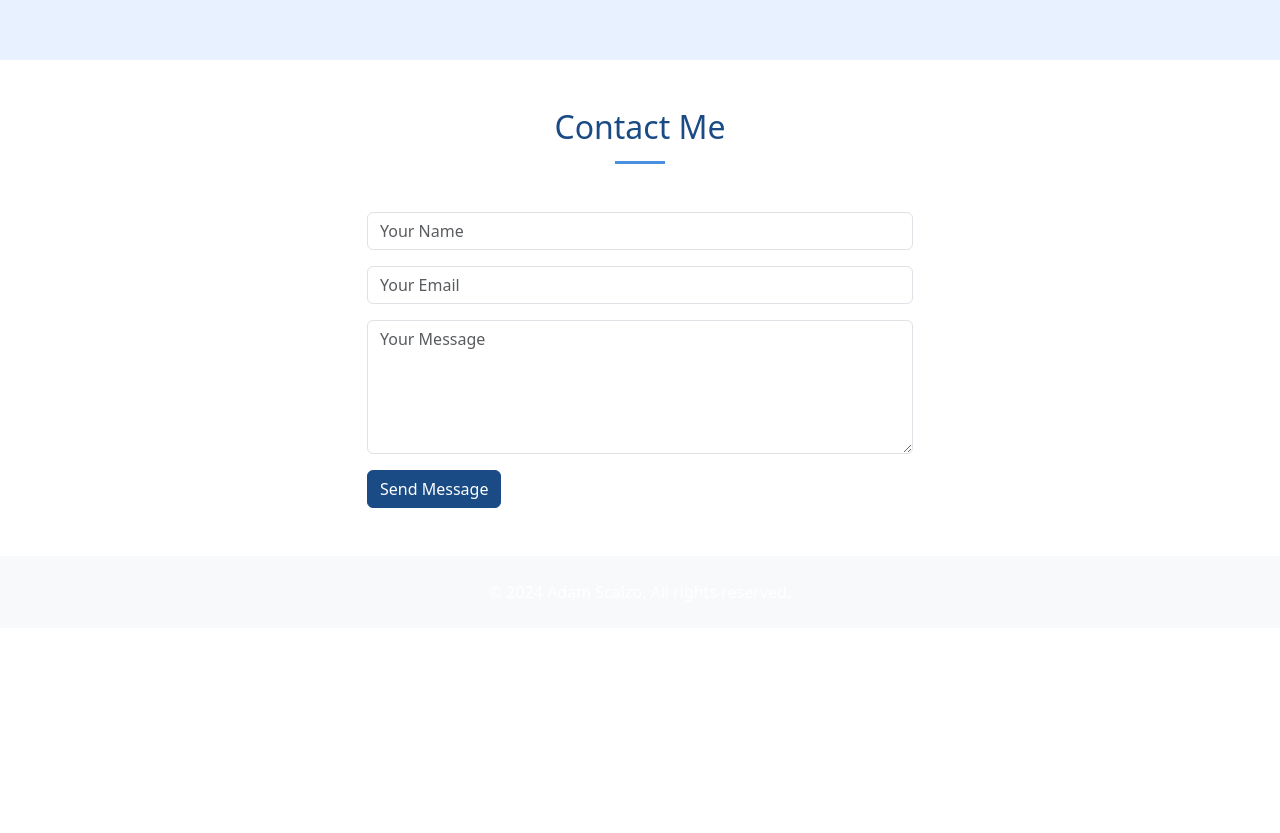
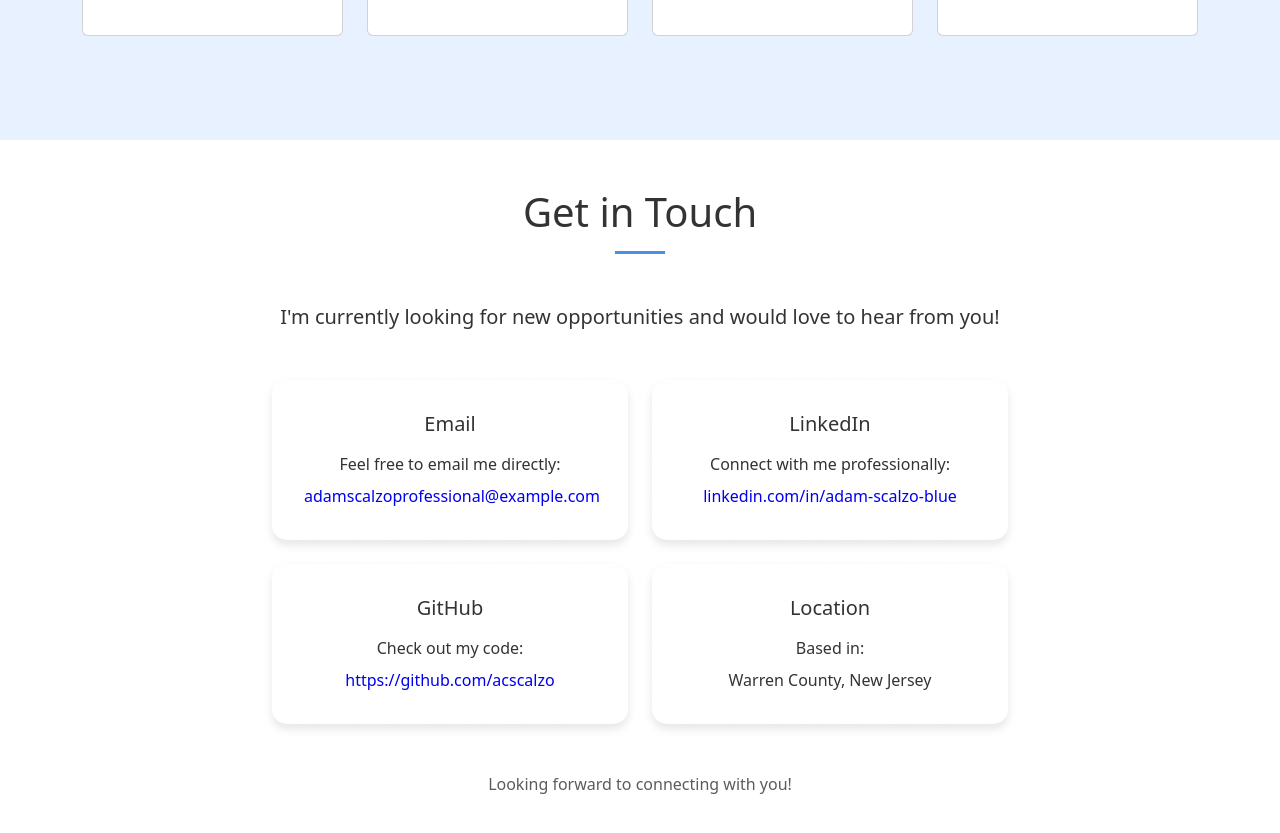
Before and after one commit to Acscalzo/me.com, a plain HTML site: page index.html in a window 1280 px wide. Shown: the part 3093-3926 px from the top of the page. Before the commit the page ends 3721 px from the top, so only its background shows below. Drawn offline with nearby package versions, Linux system fonts and the light colour scheme.

```diff
--- a/index.html
+++ b/index.html
@@ -148,10 +148,10 @@
                 </div>
                 <div class="col-md-4">
                     <div class="card project-card">
-                        <img src="assets/myworld_home.png" class="card-img-top" alt="Project 3">
+                        <img src="assets/awakeninghome.png" class="card-img-top" alt="Project 3">
                         <div class="card-body">
-                            <h5 class="card-title">My World Realtors Website</h5>
-                            <p class="card-text">A mock website for my Content Management Systems class</p>
+                            <h5 class="card-title">Awakening: Guided Meditations Service</h5>
+                            <p class="card-text">A mock web application for my Design Project college course</p>
                             <a href="projects.html#project3" class="btn btn-primary">Learn More</a>
                         </div>
                     </div>
@@ -222,64 +222,79 @@
     </section>
 
     <!-- Contact Section -->
-<section id="contact" class="py-5">
+<!-- Contact Section -->
+<section id="contact" class="contact-section py-5">
     <div class="container">
-        <h2 class="text-center mb-5">Contact Me</h2>
+        <h2 class="text-center mb-5 section-title">Get in Touch</h2>
         <div class="row justify-content-center">
-            <div class="col-lg-6">
-                <form id="contactForm" onsubmit="handleSubmit(event)">
-                    <div class="mb-3">
-                        <input type="text" class="form-control" name="name" placeholder="Your Name" required>
+            <div class="col-lg-8 text-center">
+                <p class="lead mb-5">I'm currently looking for new opportunities and would love to hear from you!</p>
+
+                <div class="row g-4">
+                    <!-- Email Contact -->
+                    <div class="col-md-6">
+                        <div class="contact-card">
+                            <div class="card-content">
+                                <i class="bi bi-envelope contact-icon"></i>
+                                <h3>Email</h3>
+                                <p>Feel free to email me directly:</p>
+                                <a href="mailto:adamscalzoprofessional@example.com" class="contact-link">
+                                    adamscalzoprofessional@example.com
+                                </a>
+                            </div>
+                        </div>
                     </div>
-                    <div class="mb-3">
-                        <input type="email" class="form-control" name="email" placeholder="Your Email" required>
+
+                    <!-- LinkedIn -->
+                    <div class="col-md-6">
+                        <div class="contact-card">
+                            <div class="card-content">
+                                <i class="bi bi-linkedin contact-icon"></i>
+                                <h3>LinkedIn</h3>
+                                <p>Connect with me professionally:</p>
+                                <a href="https://linkedin.com/in/adam-scalzo-blue" target="_blank" class="contact-link">
+                                    linkedin.com/in/adam-scalzo-blue
+                                </a>
+                            </div>
+                        </div>
                     </div>
-                    <div class="mb-3">
-                        <textarea class="form-control" name="message" rows="5" placeholder="Your Message" required></textarea>
+
+                    <!-- GitHub -->
+                    <div class="col-md-6">
+                        <div class="contact-card">
+                            <div class="card-content">
+                                <i class="bi bi-github contact-icon"></i>
+                                <h3>GitHub</h3>
+                                <p>Check out my code:</p>
+                                <a href="https://github.com/acscalzo" target="_blank" class="contact-link">
+                                    https://github.com/acscalzo
+                                </a>
+                            </div>
+                        </div>
                     </div>
-                    <button type="submit" class="btn btn-primary">Send Message</button>
-                    <div id="formStatus" class="mt-3" style="display: none;"></div>
-                </form>
+
+                    <!-- Location -->
+                    <div class="col-md-6">
+                        <div class="contact-card">
+                            <div class="card-content">
+                                <i class="bi bi-geo-alt contact-icon"></i>
+                                <h3>Location</h3>
+                                <p>Based in:</p>
+                                <span class="location-text">Warren County, New Jersey</span>
+                            </div>
+                        </div>
+                    </div>
+                </div>
+
+                <div class="mt-5">
+                    <p class="text-muted closing-text">
+                        Looking forward to connecting with you!
+                    </p>
+                </div>
             </div>
         </div>
     </div>
 </section>
-
-<script>
-async function handleSubmit(event) {
-    event.preventDefault();
-
-    const form = event.target;
-    const formData = new FormData(form);
-    const formStatus = document.getElementById('formStatus');
-
-    try {
-        const response = await fetch('/send-email', {
-            method: 'POST',
-            headers: {
-                'Content-Type': 'application/json',
-            },
-            body: JSON.stringify(Object.fromEntries(formData)),
-        });
-
-        const result = await response.json();
-
-        formStatus.style.display = 'block';
-        if (response.ok) {
-            formStatus.className = 'alert alert-success';
-            formStatus.textContent = 'Message sent successfully!';
-            form.reset();
-        } else {
-            formStatus.className = 'alert alert-danger';
-            formStatus.textContent = result.error || 'Failed to send message.';
-        }
-    } catch (error) {
-        formStatus.style.display = 'block';
-        formStatus.className = 'alert alert-danger';
-        formStatus.textContent = 'An error occurred. Please try again later.';
-    }
-}
-</script>
 
     <!-- Footer -->
     <footer class="bg-light py-4">
--- a/styles/index.css
+++ b/styles/index.css
@@ -5,6 +5,7 @@
     --light-blue: #e8f1ff;
     --dark-blue: #0d2444;
     --accent-blue: #4a90e2;
+    --link-color: #0000EE
 }
 
 /* Global Styles */
@@ -172,7 +173,7 @@
 
 .skills-section .card {
     transition: all 0.3s ease;
-    height: 250px;
+    height: 330px;
 }
 
 .skills-section .card:hover {
@@ -268,8 +269,146 @@
 }
 
 /* Contact Section Styles */
+/* Contact Section Styles */
 .contact-section {
-    background-color: white;
+    background-color: var(--background-color);
+    position: relative;
+    overflow: hidden;
+}
+
+.contact-section .section-title {
+    color: var(--text-color);
+    font-size: 2.5rem;
+    margin-bottom: 2rem;
+    opacity: 0;
+    transform: translateY(20px);
+    animation: fadeInUp 0.6s ease forwards;
+}
+
+.contact-card {
+    background: rgba(255, 255, 255, 0.05);
+    border-radius: 15px;
+    padding: 2rem;
+    height: 100%;
+    position: relative;
+    overflow: hidden;
+    transition: transform 0.3s ease, box-shadow 0.3s ease;
+    opacity: 0;
+    transform: translateY(20px);
+    animation: fadeInUp 0.6s ease forwards;
+    animation-delay: calc(var(--animation-order) * 0.1s);
+    box-shadow: 0 5px 10px rgba(0, 0, 0, 0.1);
+}
+
+.contact-card:hover {
+    transform: translateY(-5px);
+    box-shadow: 0 10px 20px rgba(0, 0, 0, 0.1);
+}
+
+.contact-card::before {
+    content: '';
+    position: absolute;
+    top: 0;
+    left: 0;
+    right: 0;
+    bottom: 0;
+    background: linear-gradient(45deg, rgba(255,255,255,0.1), rgba(255,255,255,0.05));
+    border-radius: 15px;
+    z-index: 0;
+}
+
+.card-content {
+    position: relative;
+    z-index: 1;
+}
+
+.contact-icon {
+    font-size: 2.5rem;
+    margin-bottom: 1rem;
+    color: var(--primary-color);
+    transition: transform 0.3s ease;
+}
+
+.contact-card:hover .contact-icon {
+    transform: scale(1.1);
+}
+
+.contact-card h3 {
+    color: var(--text-color);
+    font-size: 1.25rem;
+    margin-bottom: 1rem;
+}
+
+.contact-card p {
+    color: var(--text-secondary);
+    margin-bottom: 0.5rem;
+}
+
+.contact-link {
+    color: var(--link-color);
+    text-decoration: none;
+    position: relative;
+    transition: color 0.3s ease;
+}
+
+.contact-link::after {
+    content: '';
+    position: absolute;
+    bottom: -2px;
+    left: 0;
+    width: 0;
+    height: 2px;
+    background-color: var(--primary-color);
+    transition: width 0.3s ease;
+}
+
+.contact-link:hover {
+    color: var(--primary-color-hover);
+}
+
+.contact-link:hover::after {
+    width: 100%;
+}
+
+.location-text {
+    color: var(--primary-color);
+    font-weight: 500;
+}
+
+.closing-text {
+    margin-top: 3rem;
+    opacity: 0;
+    transform: translateY(20px);
+    animation: fadeInUp 0.6s ease forwards;
+    animation-delay: 0.8s;
+}
+
+@keyframes fadeInUp {
+    from {
+        opacity: 0;
+        transform: translateY(20px);
+    }
+    to {
+        opacity: 1;
+        transform: translateY(0);
+    }
+}
+
+/* Ensure each card animates in sequence */
+.contact-card:nth-child(1) { --animation-order: 1; }
+.contact-card:nth-child(2) { --animation-order: 2; }
+.contact-card:nth-child(3) { --animation-order: 3; }
+.contact-card:nth-child(4) { --animation-order: 4; }
+
+/* Responsive adjustments */
+@media (max-width: 768px) {
+    .contact-card {
+        margin-bottom: 1rem;
+    }
+
+    .contact-section .section-title {
+        font-size: 2rem;
+    }
 }
 
 /* Animation Keyframes */
```
Also changed, not shown: server/package.json (added, +14 -0 lines), server/server.js (added, +58 -0 lines), test.html (added, +11 -0 lines), 4 other files.
